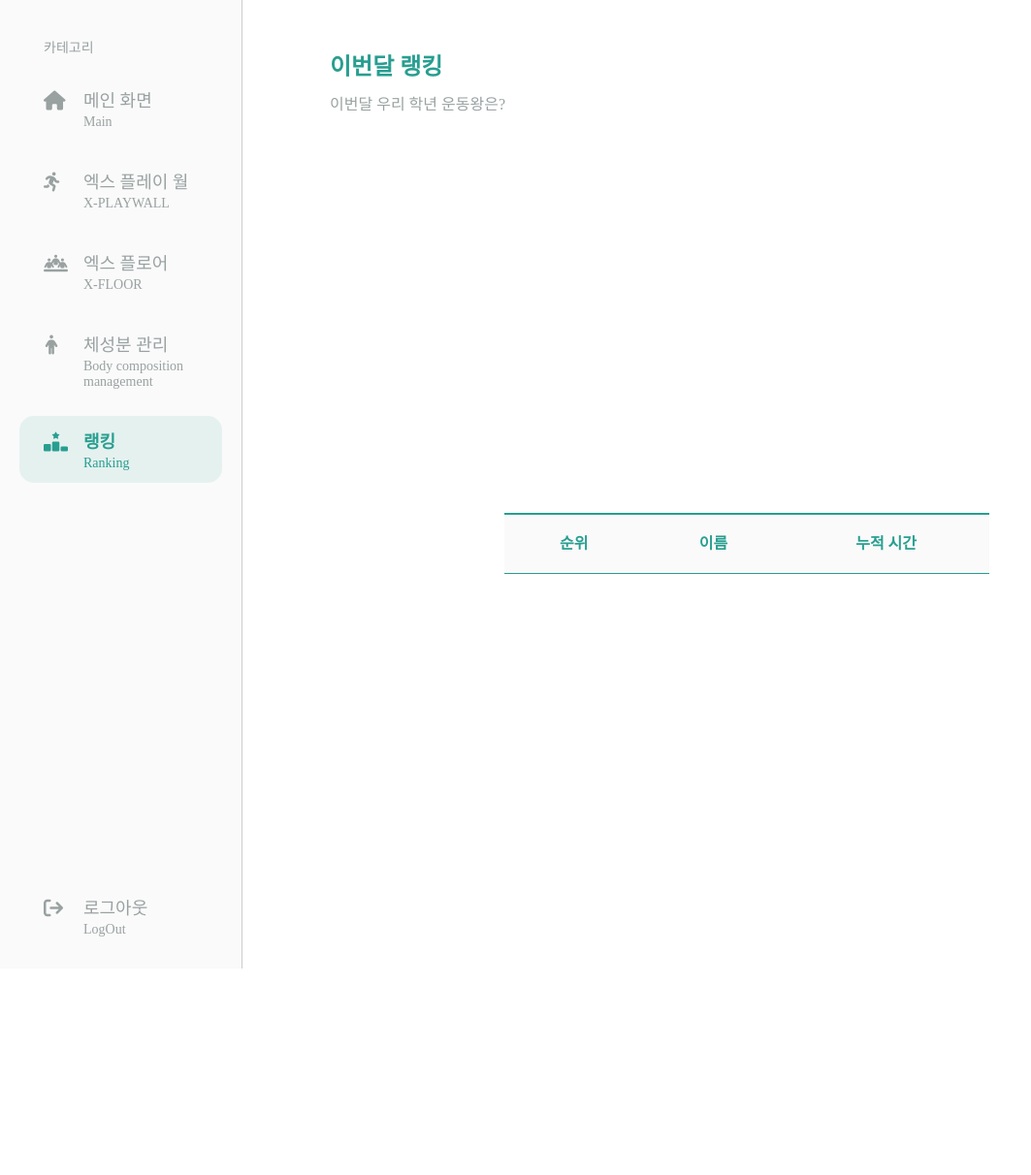
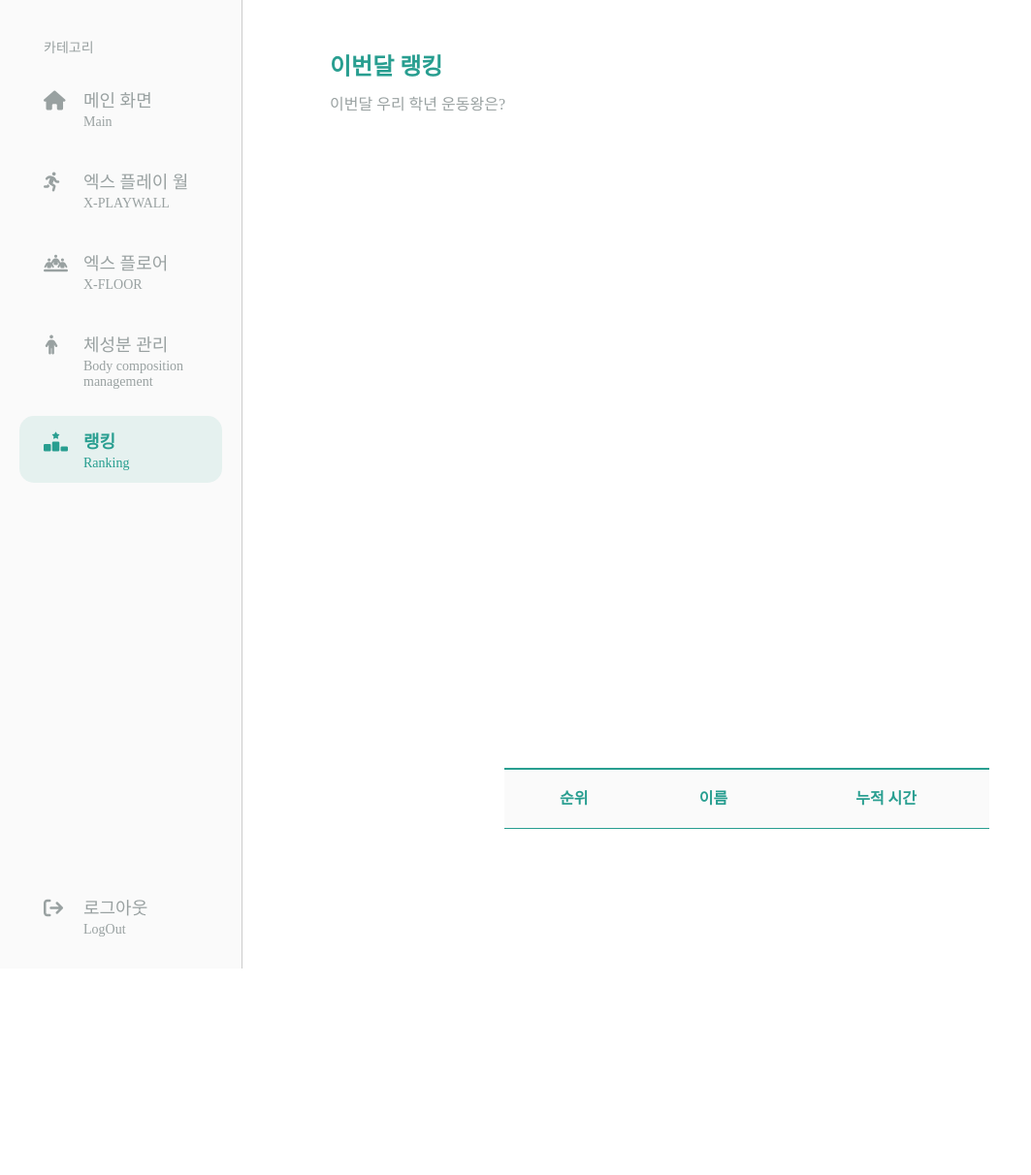
Before and after one commit to yhyg6969/NadeuriSmartMirror, a Django app: page /ranking/ in a window 1280 px wide. Shown: the part 101-1313 px from the top of the page at 97% size, without its empty margins (0-1063 px from the left). Before the commit the page ends 1100 px from the top, so only its background shows below. Run offline with Django 4.2, Linux system fonts and the light colour scheme; lists and menus that the app fills with data are empty; parts of the project's set-up code (start-up, migrations or seed data) failed here and were passed over; some web fonts are replaced.

Commit message:
Update ranking.css

```diff
--- a/static/ranking.css
+++ b/static/ranking.css
@@ -18,7 +18,7 @@
 
 .table {
     position: absolute;
-    top: 200%;
+    top: 370%;
     left: 5%;
     display: flex;
     flex-direction : column;
```
